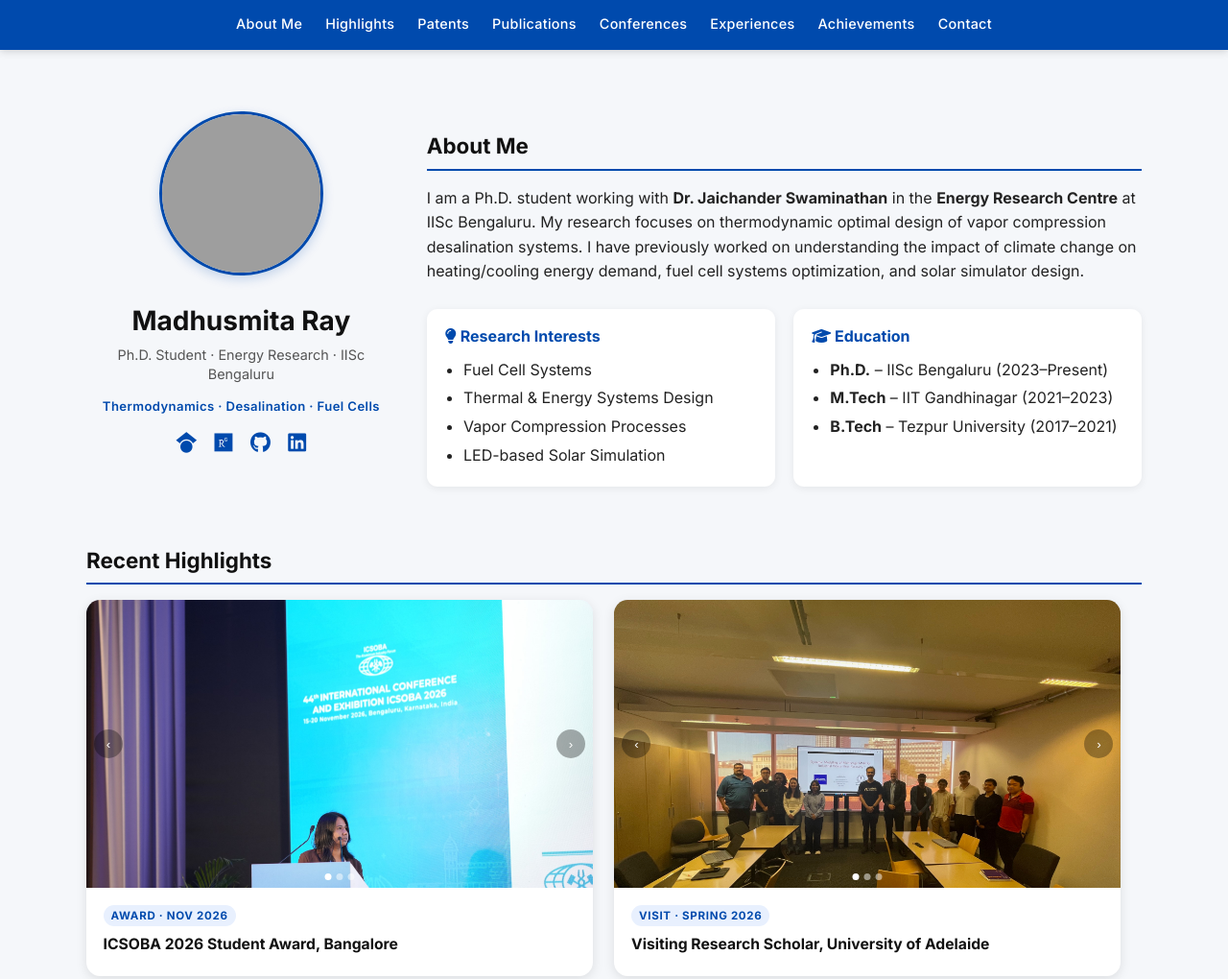
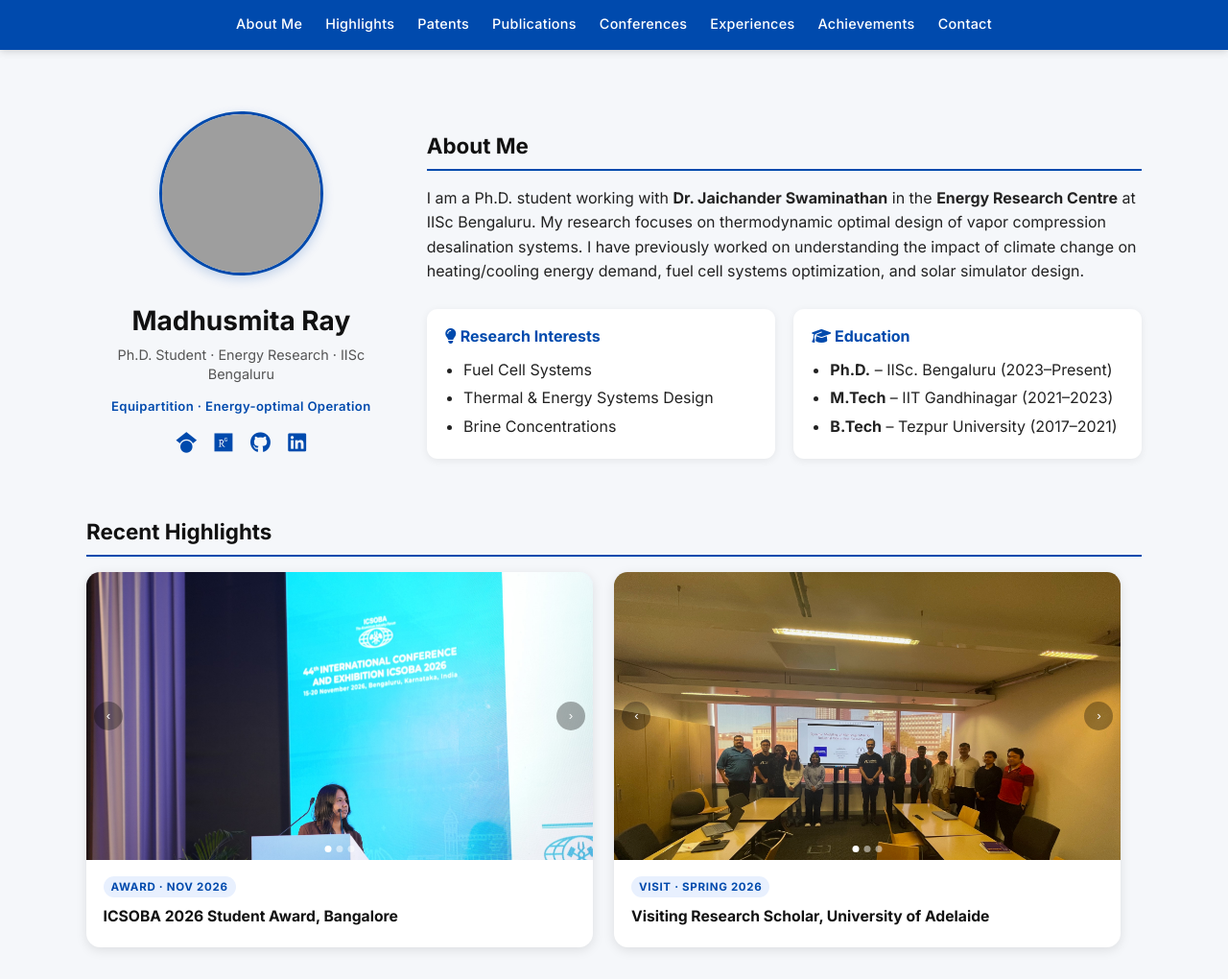
Before and after one commit to Madhusmita25/madhusmita25.github.io, a plain HTML site: page index.html in a window 1280 px wide. Shown: the top 1020 px of the page at 96% size. Drawn offline with Linux system fonts and the light colour scheme; grey boxes are pictures that could not be loaded.

Commit message:
Update index.html

```diff
--- a/index.html
+++ b/index.html
@@ -418,7 +418,7 @@
         <img src="MadhusmitaRay.png" alt="Madhusmita Ray">
         <h1>Madhusmita Ray</h1>
         <p class="tagline">Ph.D. Student · Energy Research · IISc Bengaluru</p>
-        <p class="tagline-sub">Thermodynamics · Desalination · Fuel Cells</p>
+        <p class="tagline-sub">Equipartition · Energy-optimal Operation</p>
 
         <div class="icons">
           <!-- ✏️ Replace YOUR-SCHOLAR-ID with your actual Google Scholar user ID -->
@@ -450,14 +450,13 @@
               <ul>
                 <li>Fuel Cell Systems</li>
                 <li>Thermal &amp; Energy Systems Design</li>
-                <li>Vapor Compression Processes</li>
-                <li>LED-based Solar Simulation</li>
+                <li>Brine Concentrations</li>
               </ul>
             </div>
             <div class="card">
               <h3><i class="fa-solid fa-graduation-cap"></i> Education</h3>
               <ul>
-                <li><strong>Ph.D.</strong> – IISc Bengaluru (2023–Present)</li>
+                <li><strong>Ph.D.</strong> – IISc. Bengaluru (2023–Present)</li>
                 <li><strong>M.Tech</strong> – IIT Gandhinagar (2021–2023)</li>
                 <li><strong>B.Tech</strong> – Tezpur University (2017–2021)</li>
               </ul>
```
